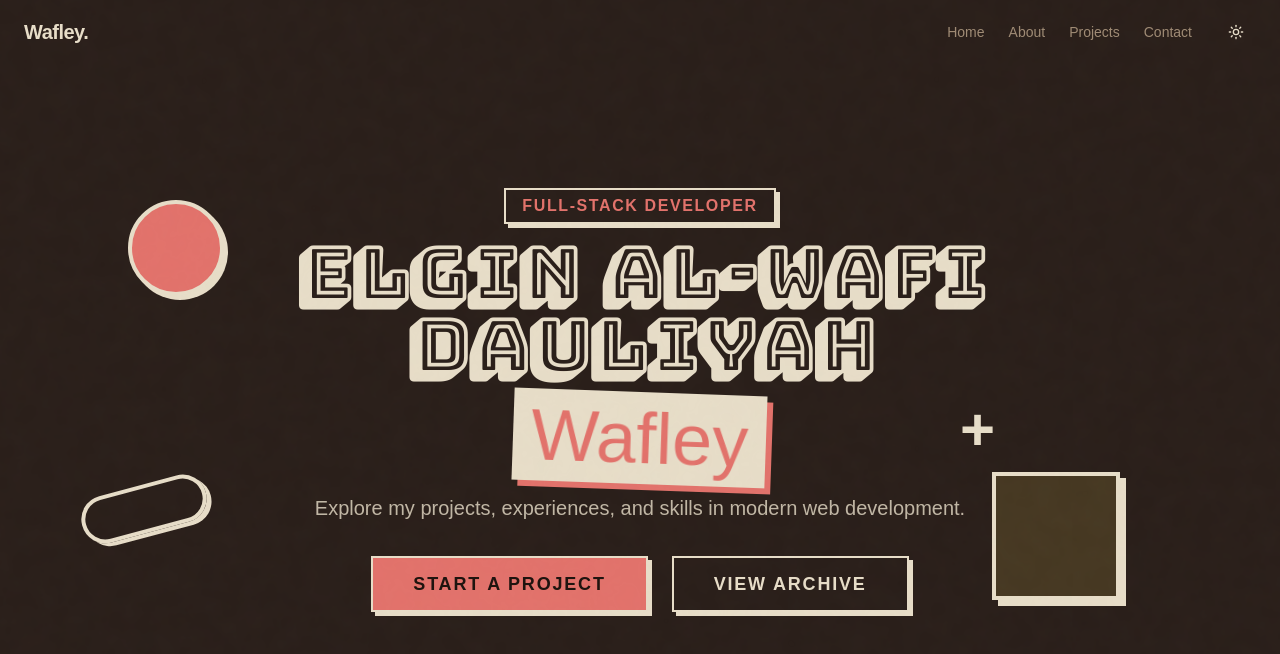
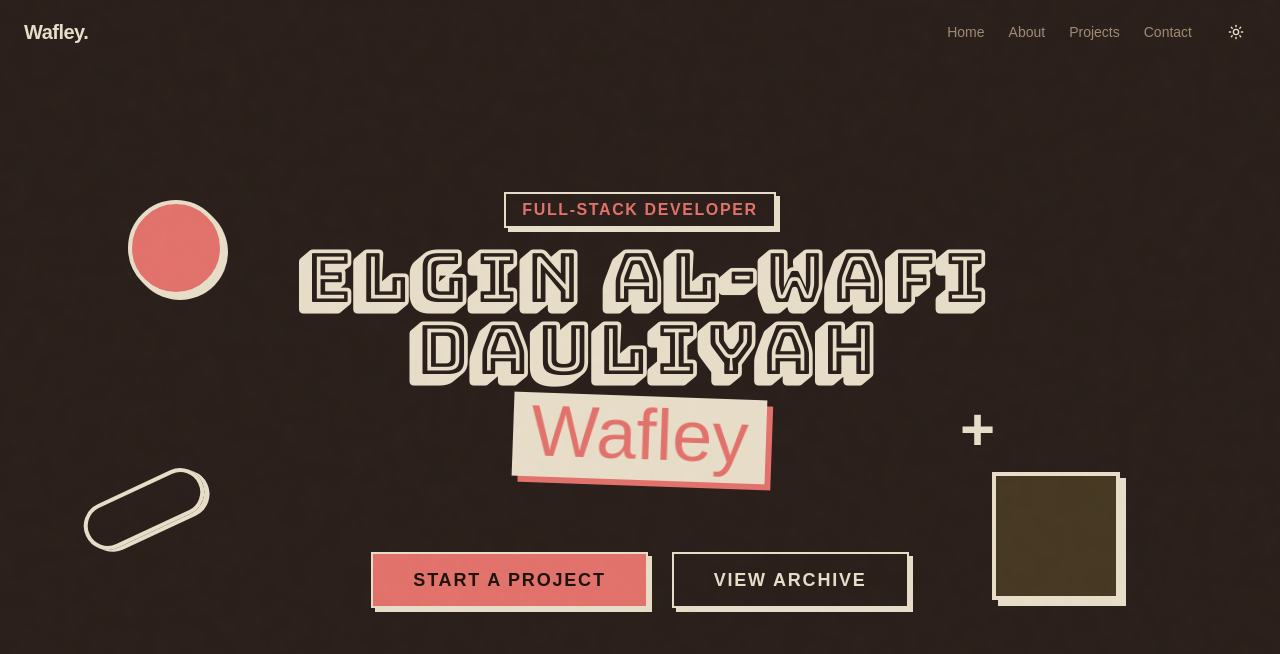
Before and after one commit to wafley/portfolio, a Next.js app: page / in a window 1280 px wide. Shown: the top 654 px of the page. Built offline with nearby package versions, Linux system fonts and the light colour scheme; a web font is replaced by a local one.

Commit message:
refactor: adjust HeroSection parallax intensity and scroll-based motion transformations

```diff
--- a/src/modules/home/sections/HeroSection.tsx
+++ b/src/modules/home/sections/HeroSection.tsx
@@ -66,10 +66,10 @@ export function HeroSection() {
           <motion.div
             style={{
               x: useTransform(
-                () => smoothX.get() * 40 + scrollYProgress.get() * -200,
+                () => smoothX.get() * 80 + scrollYProgress.get() * -200,
               ),
               y: useTransform(
-                () => smoothY.get() * 40 + scrollYProgress.get() * -500,
+                () => smoothY.get() * 80 + scrollYProgress.get() * -500,
               ),
             }}
             className="border-foreground bg-primary absolute top-20 left-4 h-16 w-16 rounded-full border-4 shadow-[4px_4px_0_0_var(--color-foreground)] md:top-1/4 md:left-32 md:h-24 md:w-24"
@@ -79,13 +79,13 @@ export function HeroSection() {
           <motion.div
             style={{
               x: useTransform(
-                () => smoothX.get() * -60 + scrollYProgress.get() * 300,
+                () => smoothX.get() * -90 + scrollYProgress.get() * 300,
               ),
               y: useTransform(
-                () => smoothY.get() * -60 + scrollYProgress.get() * 600,
+                () => smoothY.get() * -90 + scrollYProgress.get() * 600,
               ),
               rotate: useTransform(
-                () => smoothX.get() * 15 + scrollYProgress.get() * 90,
+                () => smoothX.get() * 25 + scrollYProgress.get() * 90,
               ),
             }}
             className="border-foreground bg-secondary absolute right-4 bottom-32 h-20 w-20 border-4 shadow-[6px_6px_0_0_var(--color-foreground)] md:right-40 md:bottom-1/4 md:h-32 md:w-32"
@@ -95,10 +95,10 @@ export function HeroSection() {
           <motion.div
             style={{
               x: useTransform(
-                () => smoothX.get() * 80 + scrollYProgress.get() * 400,
+                () => smoothX.get() * 120 + scrollYProgress.get() * 400,
               ),
               y: useTransform(
-                () => smoothY.get() * 80 + scrollYProgress.get() * -800,
+                () => smoothY.get() * 120 + scrollYProgress.get() * -800,
               ),
               rotate: useTransform(() => scrollYProgress.get() * 180),
             }}
@@ -111,12 +111,12 @@ export function HeroSection() {
           <motion.div
             style={{
               x: useTransform(
-                () => smoothX.get() * 50 + scrollYProgress.get() * -500,
+                () => smoothX.get() * 100 + scrollYProgress.get() * -500,
               ),
               y: useTransform(
-                () => smoothY.get() * -20 + scrollYProgress.get() * 400,
+                () => smoothY.get() * -100 + scrollYProgress.get() * 400,
               ),
-              rotate: useTransform(() => -15 + scrollYProgress.get() * -45),
+              rotate: useTransform(() => -25 + scrollYProgress.get() * -45),
             }}
             className="border-foreground absolute bottom-16 left-8 h-8 w-24 rounded-full border-4 bg-transparent shadow-[4px_4px_0_0_var(--color-foreground)] md:bottom-1/3 md:left-20 md:h-12 md:w-32"
           />
@@ -135,7 +135,7 @@ export function HeroSection() {
               animate={{ y: 0, scale: 1 }}
               transition={{ duration: 0.6, delay, ease: "easeOut" }}
               style={{
-                y: useTransform(scrollYProgress, [0, 0.7], [0, -500]),
+                y: useTransform(scrollYProgress, [0, 1], [0, -500]),
               }}
               className="border-foreground bg-background mb-2 inline-block border-2 px-4 py-1 shadow-[4px_4px_0_0_var(--color-foreground)] md:mb-4"
             >
@@ -149,8 +149,8 @@ export function HeroSection() {
               animate={{ x: 0, opacity: 1 }}
               transition={{ duration: 0.6, delay, ease: "easeOut" }}
               style={{
-                x: useTransform(scrollYProgress, [0, 0.7], [0, -500]),
-                opacity: useTransform(scrollYProgress, [0, 0.7], [1, 0]),
+                x: useTransform(scrollYProgress, [0, 1], [0, -500]),
+                opacity: useTransform(scrollYProgress, [0, 1], [1, 0]),
               }}
               className="text-foreground mb-2 text-4xl font-extrabold lg:text-7xl"
             >
@@ -158,22 +158,24 @@ export function HeroSection() {
             </motion.h1>
 
             <motion.span
-              initial={{ scale: 0 }}
+              initial={{ scale: 3 }}
               animate={{ scale: 1 }}
               transition={{ duration: 0.6, delay, ease: "easeOut" }}
               style={{
-                scale: useTransform(scrollYProgress, [0, 0.5], [1, 0]),
+                scale: useTransform(scrollYProgress, [0, 1], [1, 3]),
               }}
-              className="bg-foreground border-foreground text-primary mb-2 inline-block rotate-2 border-2 px-4 py-2 text-4xl shadow-[6px_6px_0_0_var(--color-primary)] lg:text-7xl"
+              className="bg-foreground border-foreground text-primary mb-2 inline-block rotate-2 border-2 px-4 pb-2 text-4xl shadow-[6px_6px_0_0_var(--color-primary)] lg:text-7xl"
             >
               {SITE_CONFIG.name}
             </motion.span>
 
             <motion.p
-              layoutId="shared-description"
+              initial={{ opacity: 0, scale: 0.5 }}
+              animate={{ opacity: 1, scale: 1 }}
+              transition={{ duration: 0.6, delay, ease: "easeOut" }}
               style={{
-                x: useTransform(scrollYProgress, [0.8, 1], [0, -200]),
-                y: useTransform(scrollYProgress, [0.8, 1], [0, -300]),
+                opacity: useTransform(scrollYProgress, [0.5, 1], [1, 0]),
+                scale: useTransform(scrollYProgress, [0.5, 1], [1, 0.5]),
               }}
               className="text-foreground/80 max-w-3xl text-lg leading-relaxed font-medium sm:text-xl"
             >
@@ -185,7 +187,7 @@ export function HeroSection() {
               animate={{ y: 0 }}
               transition={{ duration: 0.6, delay, ease: "easeOut" }}
               style={{
-                y: useTransform(scrollYProgress, [0, 0.7], [0, 500]),
+                y: useTransform(scrollYProgress, [0, 1], [0, 500]),
               }}
               className="flex flex-wrap items-center justify-center gap-6"
             >
```
